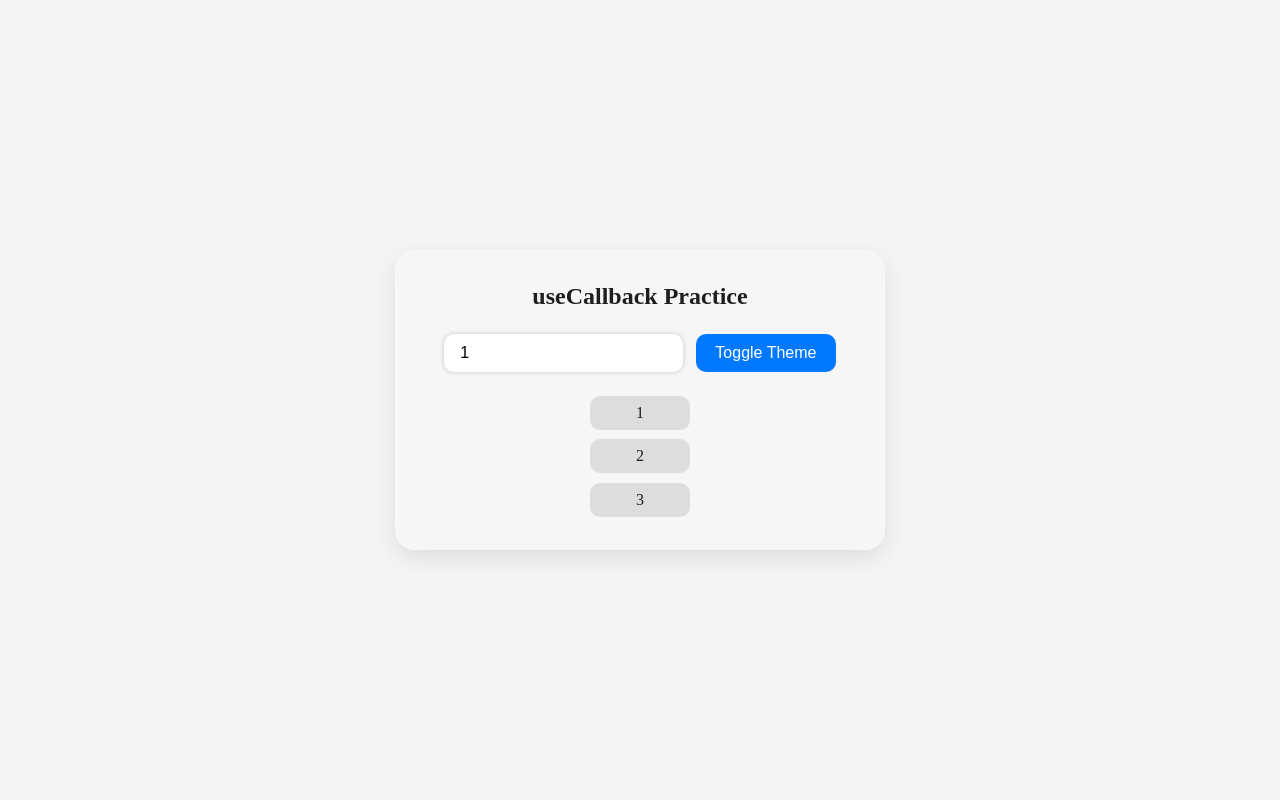
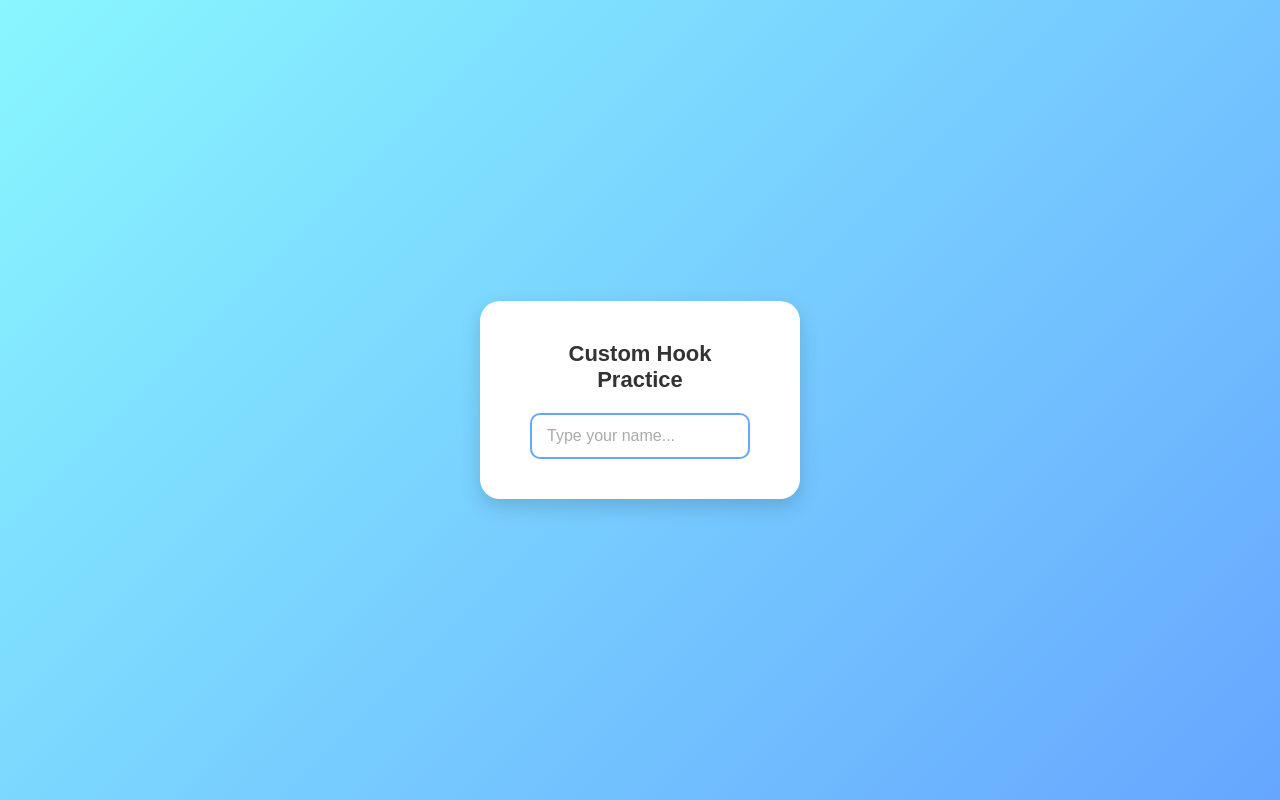
Before and after one commit to thebilalkhokhar/React_Practice, a React (Vite) app in the folder Hooks Practice/: page / in a window 1280 px wide. Built offline with nearby package versions, Linux system fonts and the light colour scheme.

Commit message:
Custom Hooks Added

```diff
--- a/Hooks Practice/src/App.jsx
+++ b/Hooks Practice/src/App.jsx
@@ -6,6 +6,7 @@ import UseStateHook from "./Hooks/useStateHook";
 import { ThemeProvider } from "./Hooks/Contexts/ThemeContext";
 import UseReducerHook from "./Hooks/UseReducerHook/UseReducerHook";
 import UseCallBackHook from "./Hooks/UseCallBackHook/UseCallBackHook";
+import UseCustomHook from "./Hooks/Custom Hooks/UseCustomHook";
 function App() {
   return (
     <>
@@ -19,7 +20,8 @@ function App() {
       </ThemeProvider> */}
 
       {/* <UseReducerHook /> */}
-      <UseCallBackHook />
+      {/* <UseCallBackHook /> */}
+      <UseCustomHook />
     </>
   );
 }
--- /dev/null
+++ b/Hooks Practice/src/Hooks/Custom Hooks/UseCustomHook.css
@@ -0,0 +1,49 @@
+/* General container styling */
+.customHook-container {
+  height: 100vh;
+  display: flex;
+  justify-content: center;
+  align-items: center;
+  background: linear-gradient(135deg, #89f7fe, #66a6ff);
+  font-family: "Poppins", sans-serif;
+}
+
+/* Inner box styling */
+.customHook-box {
+  background: white;
+  padding: 40px 50px;
+  border-radius: 20px;
+  box-shadow: 0 8px 20px rgba(0, 0, 0, 0.15);
+  text-align: center;
+  width: 320px;
+}
+
+/* Title styling */
+.customHook-title {
+  margin-bottom: 20px;
+  color: #333;
+  font-size: 22px;
+  font-weight: 600;
+}
+
+/* Input box styling */
+.customHook-input {
+  width: 100%;
+  padding: 12px 15px;
+  border: 2px solid #66a6ff;
+  border-radius: 10px;
+  outline: none;
+  font-size: 16px;
+  transition: 0.3s ease;
+}
+
+/* Input focus effect */
+.customHook-input:focus {
+  border-color: #4a90e2;
+  box-shadow: 0 0 8px rgba(74, 144, 226, 0.4);
+}
+
+/* Placeholder color */
+.customHook-input::placeholder {
+  color: #aaa;
+}
--- /dev/null
+++ b/Hooks Practice/src/Hooks/Custom Hooks/UseCustomHook.jsx
@@ -0,0 +1,23 @@
+import useLocalStorage from "./useLocalStorage";
+import useUpdateLogger from "./useUpdateLogger";
+import "./UseCustomHook.css";
+
+export default function UseCustomHook() {
+  const [value, setValue] = useLocalStorage("name", "");
+  useUpdateLogger(value);
+
+  return (
+    <div className="customHook-container">
+      <div className="customHook-box">
+        <h2 className="customHook-title">Custom Hook Practice</h2>
+        <input
+          type="text"
+          className="customHook-input"
+          placeholder="Type your name..."
+          value={value}
+          onChange={(e) => setValue(e.target.value)}
+        />
+      </div>
+    </div>
+  );
+}
--- /dev/null
+++ b/Hooks Practice/src/Hooks/Custom Hooks/useLocalStorage.js
@@ -0,0 +1,18 @@
+import { useEffect, useState } from "react";
+
+const getSavedValue = (key, initialValue) => {
+  const savedValue = JSON.parse(localStorage.getItem(key));
+  if (savedValue) return savedValue;
+  if (initialValue instanceof Function) return initialValue();
+  return initialValue;
+};
+
+export default function useLocalStorage(key, initialValue) {
+  const [value, setValue] = useState(() => getSavedValue(key, initialValue));
+
+  useEffect(() => {
+    localStorage.setItem(key, JSON.stringify(value));
+  }, [value]);
+
+  return [value, setValue];
+}
--- /dev/null
+++ b/Hooks Practice/src/Hooks/Custom Hooks/useUpdateLogger.js
@@ -0,0 +1,7 @@
+import { useEffect } from "react";
+
+export default function useUpdateLogger(value) {
+  useEffect(() => {
+    console.log("Value updated:", value);
+  }, [value]);
+}
```
